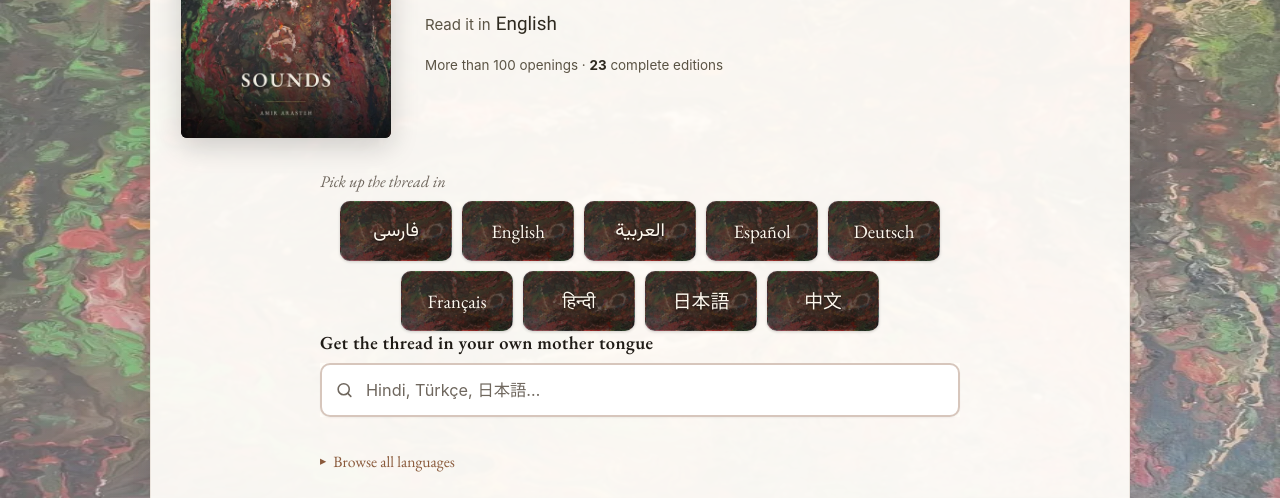
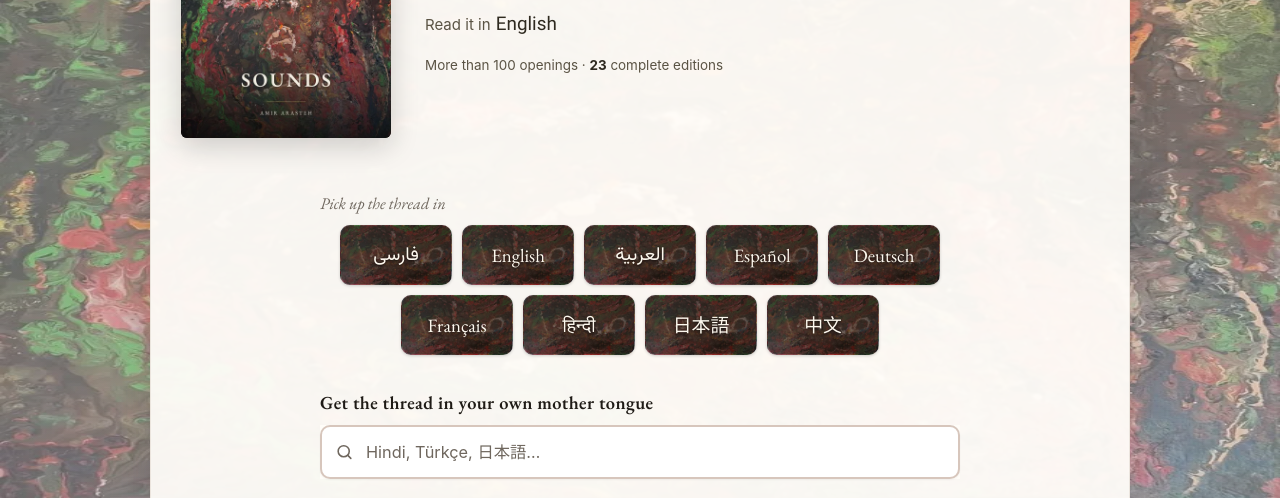
Before and after one commit to amirarasteh1990/amirarasteh1990.github.io, a plain HTML site: page sedaha/index.html in a window 1280 px wide. Shown: the part 302-800 px from the top of the page. Drawn offline with Linux system fonts and the light colour scheme.

```diff
--- a/assets/css/style.css
+++ b/assets/css/style.css
@@ -63,6 +63,19 @@
   --bg:#F5EFE3; --surface:#ffffff; --ink:#1f1b16; --muted:#6f675e;
   --paper:#F6EFDB; --line:#e8e2d9; --accent:#8a5a3b; --accent-ink:#ffffff;
   --max:980px; --radius:8px;
+  /* Vertical rhythm, in three steps. The rule is that every gap has exactly ONE
+     owner: the element above it never sets a bottom margin that the element below
+     also sets a top margin for. That is how the quick-start row came to sit hard
+     against the search heading — the row set nothing and the heading set nothing,
+     each assuming the other would.
+       tight    a label and the thing it labels
+       block    two parts of one section doing different jobs
+       section  where one section ends and the next begins
+     They scale with the viewport so the separation survives a phone, where a wrapped
+     row and the next heading are otherwise a few pixels apart. */
+  --gap-tight:12px;
+  --gap-block:clamp(28px,5vw,36px);
+  --gap-section:clamp(40px,8vw,56px);
   --shadow:0 1px 3px rgba(0,0,0,.06),0 8px 24px rgba(0,0,0,.05);
   --serif:"EB Garamond",Georgia,"Times New Roman",serif;
 }
@@ -238,7 +251,8 @@
    The page asks one thing: which language. So it holds a cover, a title, a line of
    the book, the cycling name, one count, and the search. No cards, no lists, no
    browser: those are the catalogue, and the catalogue is /sedaha/languages/. */
-.finder-panel{max-width:640px;margin:34px auto 0}
+/* the panel owns the gap above itself, so nothing inside it has to */
+.finder-panel{max-width:640px;margin:var(--gap-section) auto 0}
 .finder-panel .section-title{font-size:1.15rem;letter-spacing:.02em;margin:0 0 10px}
 .finder-panel .language-finder{position:static;margin:0;padding:0}
 .doorway-links{margin:22px 0 0;color:var(--muted);font-size:.94rem;text-align:center}
@@ -250,7 +264,7 @@
    script's face and read in its own voice. */
 /* it reads into the row beneath it, so it is set as a phrase rather than a label:
    "Pick up the thread in  فارسی  English …" */
-.quick-heading{margin:24px 0 10px;font-family:var(--serif);font-style:italic;
+.quick-heading{margin:0 0 var(--gap-tight);font-family:var(--serif);font-style:italic;
   font-size:1.02rem;font-weight:400;color:var(--muted)}
 /* A wrapping flex row of fixed-width boxes, for one reason a grid cannot give:
    when nine boxes wrap as five and four, the short last row must sit centred under
@@ -262,7 +276,14 @@
    its own box and keeps its own direction, so an RTL name neither reverses the row
    nor drags itself to one edge. */
 .quick-row{display:flex;flex-wrap:wrap;justify-content:center;align-items:stretch;
-  gap:10px;direction:ltr}
+  gap:10px;direction:ltr;margin:0}
+/* The gap below the row belongs to what comes next, not to the row: written as a
+   bottom margin it would have to be cancelled by anything that ever follows the row
+   for a different reason. Being a sibling rule, it holds whether the boxes come out
+   as one line or four, and whether or not the browser has swapped the last one for
+   the visitor's own language — the row is one element either way. */
+.quick-row + .section-title{margin-block-start:var(--gap-block);
+  margin-block-end:var(--gap-tight)}
 .quick-row .lang-box{flex:0 0 112px;inline-size:112px;min-inline-size:0;
   min-block-size:60px;display:inline-flex;align-items:center;justify-content:center;
   padding:8px 10px;text-align:center;line-height:1.12;white-space:normal;
```
